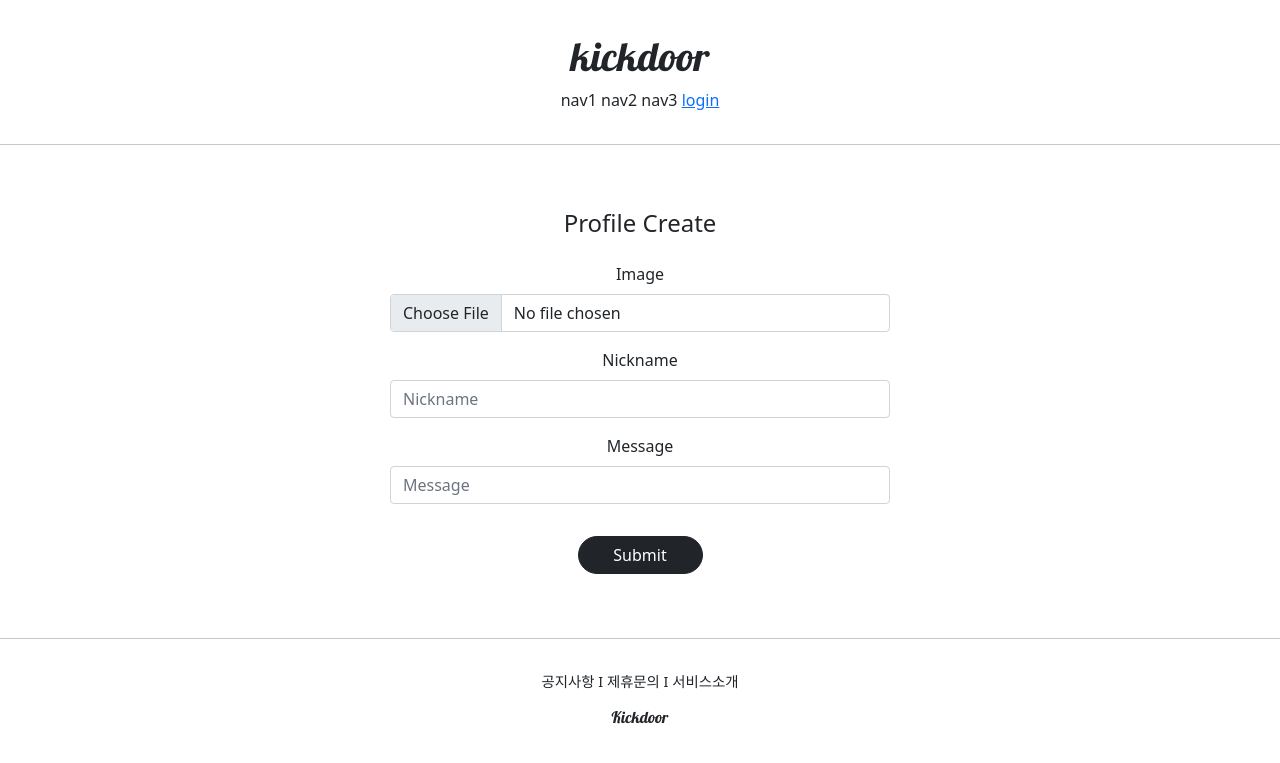
After one commit to Hwnagseunghwan/2793design, a Django app: page /profiles/create/ in a window 1280 px wide. The commit adds this page. Shown: the top 763 px of the page. Run offline with Django 3.2, Linux system fonts and the light colour scheme; parts of the project's set-up code (start-up, migrations or seed data) failed here and were passed over; some libraries are stand-ins or nearby versions.

Commit message:
django course 31 commit

```diff
--- a/accountapp/templates/accountapp/hello_world.html
+++ b/accountapp/templates/accountapp/hello_world.html
@@ -4,7 +4,7 @@
 
     <div style="border-radius: 1rem; margin: 2rem; text-align: center">
         <h1 style="font-family: 'lobster', cursive;">
-            Hello World LIST!
+            Address Search
         </h1>
 
         <form action="/account/hello_world/" method="post">
--- a/accountapp/views.py
+++ b/accountapp/views.py
@@ -31,16 +31,19 @@ def hello_world(request):
         hello_world_list = HelloWorld.objects.all()
         return render(request, 'accountapp/hello_world.html', context={'hello_world_list': hello_world_list})
 
+
 class AccountCreateView(CreateView):
     model = User
     form_class = UserCreationForm
     success_url = reverse_lazy('accountapp:hello_world')
     template_name = 'accountapp/create.html'
 
+
 class AccountDetailView(DetailView):
     model = User
     context_object_name = 'target_user'
     template_name = 'accountapp/detail.html'
+
 
 @method_decorator(has_ownership, 'get')
 @method_decorator(has_ownership, 'post')
--- a/profileapp/forms.py
+++ b/profileapp/forms.py
@@ -6,4 +6,4 @@ from profileapp.models import Profile
 class ProfileCreationForm(ModelForm):
     class Meta:
         model = Profile
-        fields = ['image', 'nickname', 'massage']
+        fields = ['image', 'nickname', 'message']
--- a/profileapp/models.py
+++ b/profileapp/models.py
@@ -6,6 +6,6 @@ from django.db import models
 class Profile(models.Model):
     user = models.OneToOneField(User, on_delete=models.CASCADE, related_name='profile')
 
-    image = models.ImageField(Upload_to='profile/', null=True)
+    image = models.ImageField(upload_to='profile/', null=True)
     nickname = models.CharField(max_length=20, unique=True, null=True)
     message = models.CharField(max_length=100, null=True)
--- /dev/null
+++ b/profileapp/templates/profileapp/create.html
@@ -0,0 +1,20 @@
+{% extends 'base.html' %}
+{% load bootstrap4 %}
+
+
+{% block content %}
+
+    <div style="text-align: center; max-width: 500px; margin: 4rem auto;">
+    <div class="mb-4">
+        <h4>
+            Profile Create
+        </h4>
+    </div>
+        <form action="{% url 'profileapp:create' %}" method="post" enctype="multipart/form-data">
+            {% csrf_token %}
+            {% bootstrap_form form %}
+            <input type="submit" class="btn btn-dark rounded-pill col-3 mt-3">
+        </form>
+    </div>
+
+{% endblock %}
--- a/profileapp/urls.py
+++ b/profileapp/urls.py
@@ -1,6 +1,9 @@
+from django.urls import path
+
+from profileapp.views import ProfileCreateView
 
 app_name = 'profileapp'
 
 urlpatterns = [
-
+    path('create/', ProfileCreateView.as_view(), name='create'),
 ]
--- a/profileapp/views.py
+++ b/profileapp/views.py
@@ -1,3 +1,23 @@
 from django.shortcuts import render
 
 # Create your views here.
+from django.urls import reverse_lazy
+from django.views.generic import CreateView
+
+from profileapp.forms import ProfileCreationForm
+from profileapp.models import Profile
+
+
+class ProfileCreateView(CreateView):
+    model = Profile
+    context_object_name = 'target_profile'
+    form_class = ProfileCreationForm
+    success_url = reverse_lazy('accountapp:hello_world')
+    template_name = 'profileapp/create.html'
+
+    def form_valid(self, form):
+        temp_profile = form.save(commit=False)
+        temp_profile.user = self.request.user
+        temp_profile.save()
+
+        return super().form_valid(form)
--- a/templates/footer.html
+++ b/templates/footer.html
@@ -5,6 +5,6 @@
             <span>서비스소개</span>
         </div>
         <div style="margin-top: 1rem;">
-            <h6 class="pragmatic_logo">Pragmatic</h6>
+            <h6 class="pragmatic_logo">Kickdoor</h6>
         </div>
     </div>
--- a/templates/header.html
+++ b/templates/header.html
@@ -1,6 +1,6 @@
     <div class="pragmatic_header">
         <div>
-            <h1 class="pragmatic_logo">Pragmatic</h1>
+            <h1 class="pragmatic_logo">kickdoor</h1>
         </div>
         <div>
             <span>nav1</span>
@@ -10,9 +10,9 @@
             <a href="{% url 'accountapp:login' %}?next={{ request.path }}">
                 <span>login</span>
             </a>
-            <a href="{% url 'accountapp:create' %}">
+            <!--<a href="{% url 'accountapp:create' %}">
                 <span>SignUp</span>
-            </a>
+            </a>-->
             {% else %}
             <a href="{% url 'accountapp:detail' pk=user.pk %}">
                 <span>MyPage</span>
```
Also changed, not shown: accountapp/templates/accountapp/detail.html (+11 -1 lines), media/profile/황승환_명함.PNG (added), media/profile/황승환_명함_RGsKE95.PNG (added), profileapp/migrations/0001_initial.py (added).
